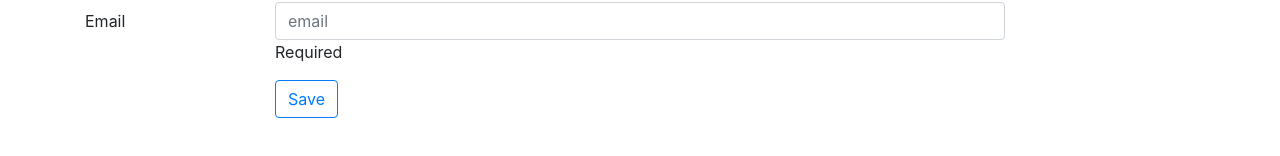
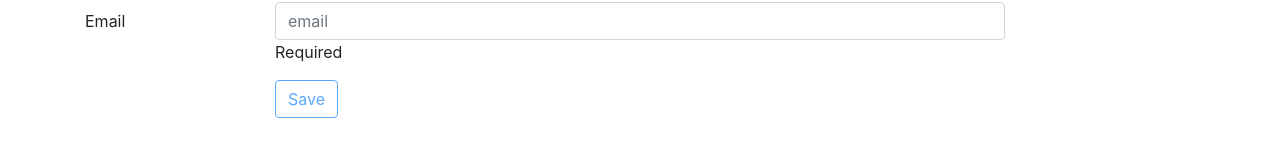
Before and after one commit to cdcalderon/angularForms, an Angular app: page / in a window 1280 px wide. Shown: the part 216-372 px from the top of the page. Built offline with nearby package versions, Linux system fonts and the light colour scheme.

Commit message:
Add Bootstrap classes to ngclass validation, configure submit button with validation

```diff
--- a/src/app/component/template.component.html
+++ b/src/app/component/template.component.html
@@ -1,10 +1,10 @@
 <h4>Forms <small>template</small></h4>
 <hr>
-<form (ngSubmit)="save(form)" #form="ngForm" novalidate >
+<form (ngSubmit)="save(form)" id="needs-validation" #form="ngForm" novalidate >
 
   <div>
 
-    <div class="form-group row">
+    <div class="form-group row has-da" ngClass="{'is-invalid: firstName.errors && firstName.touched'}">
       <label class="col-2 col-form-label">First Name</label>
       <div class="col-8">
 
@@ -17,10 +17,13 @@
                minlength="5"
                #firstName="ngModel">
 
-        <div *ngIf="firstName.errors?.required">
+        <div *ngIf="firstName.errors?.required"
+             class="form-control-feedback" >
           Required Field
         </div>
-        <div *ngIf="firstName.errors?.minlength">
+
+        <div *ngIf="firstName.errors?.minlength"
+             class="form-control-feedback">
           Min {{firstName.errors.minlength.requiredLength}} characters required
         </div>
 
@@ -77,7 +80,9 @@
   <div class="form-group row">
     <label class="col-2 col-form-label">&nbsp;</label>
     <div class="input-group col-md-8">
-      <button type="submit" class="btn btn-outline-primary">
+      <button type="submit"
+              class="btn btn-outline-primary"
+              [disabled]="form.invalid">
         Save
       </button>
     </div>
```
